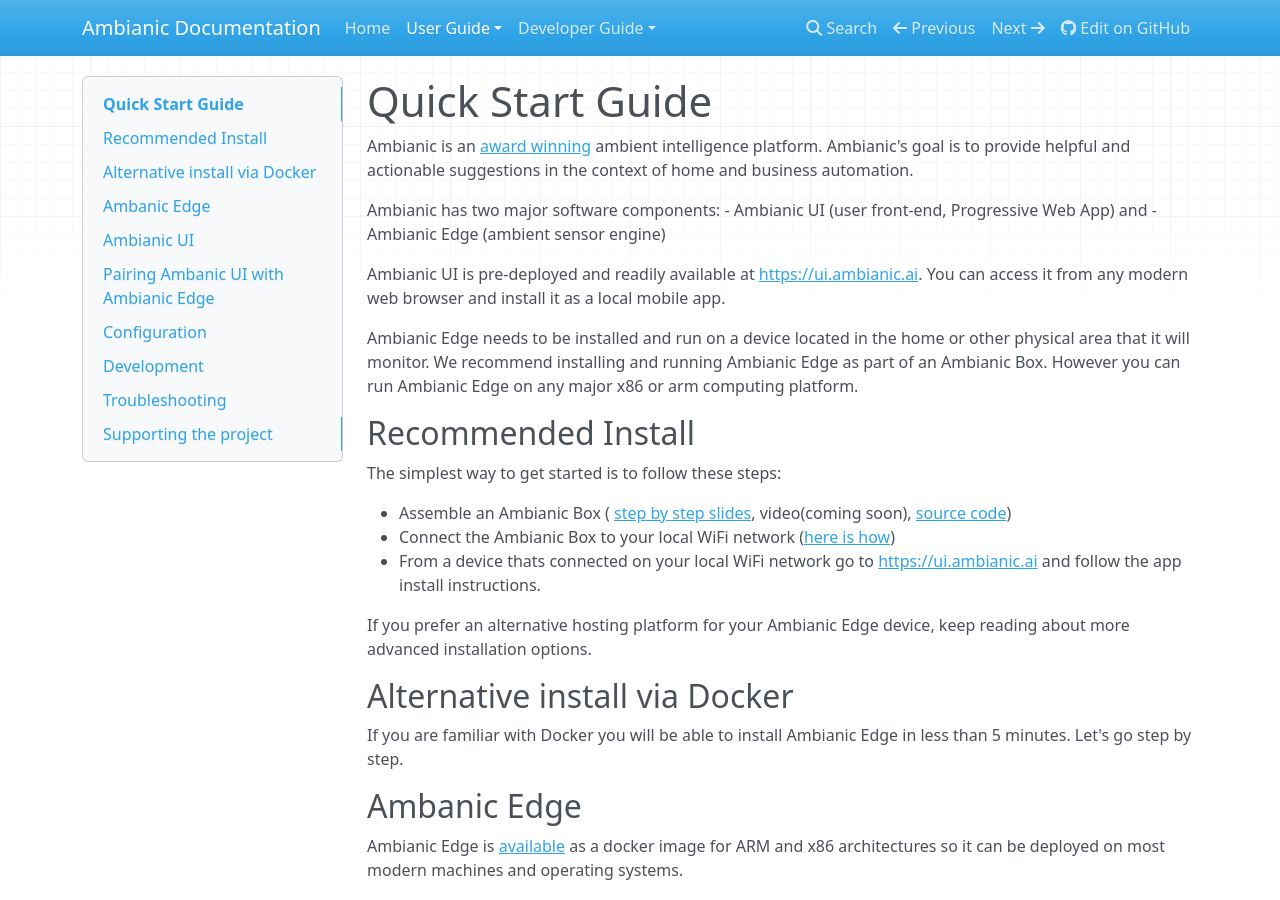
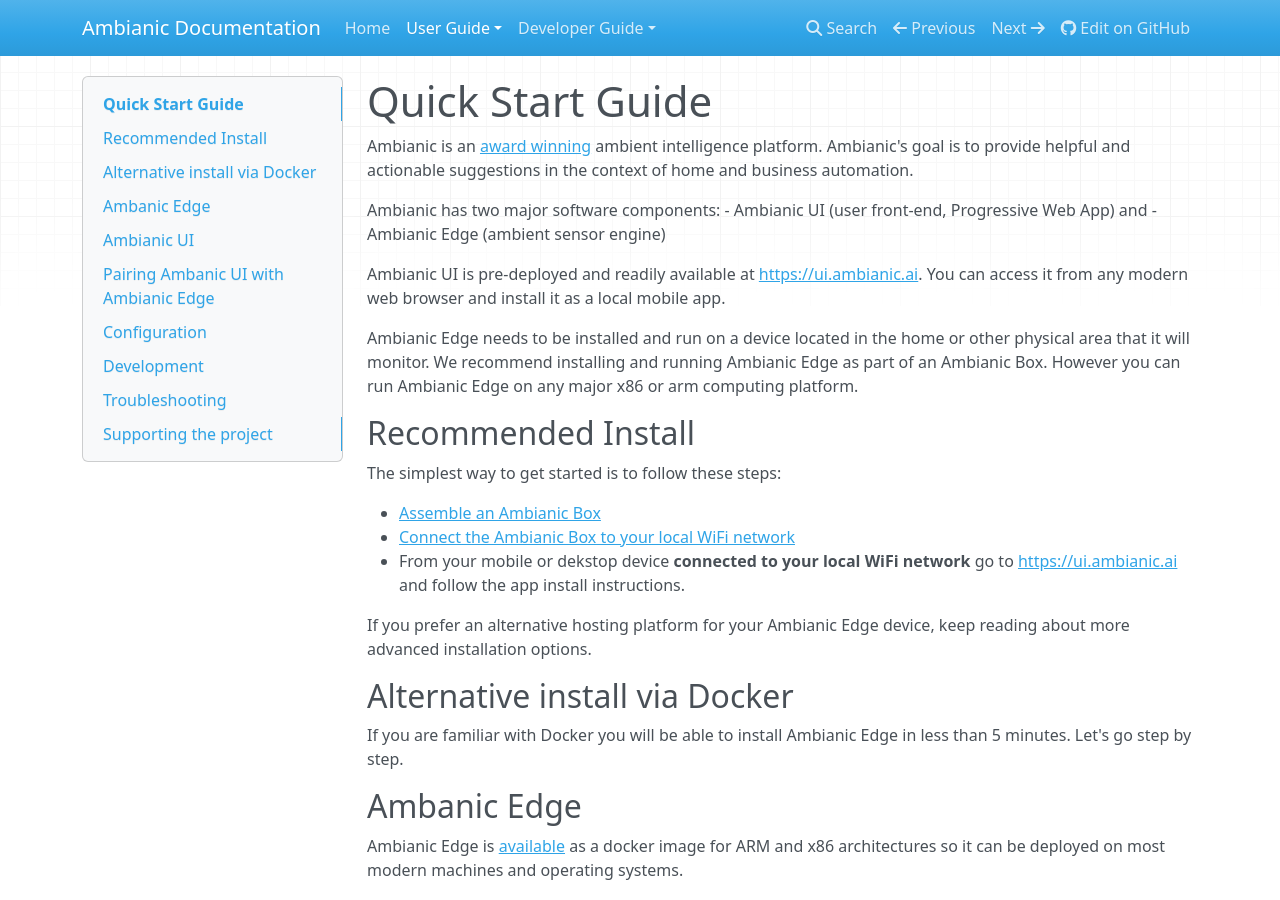
Before and after one commit to ambianic/ambianic-docs, an MkDocs documentation site: the page built from docs-md/users/quickstart.md, in a window 1280 px wide and 900 px high. Built offline with MkDocs 1.6.1, drawn with Linux system fonts in a browser that asks for light colours; nearby versions of some CDN libraries.

Commit message:
docs: update

```diff
--- a/docs-md/users/quickstart.md
+++ b/docs-md/users/quickstart.md
@@ -15,9 +15,9 @@
 
 The simplest way to get started is to follow these steps:
 
-- Assemble an Ambianic Box ( [step by step slides](https://docs.google.com/presentation/d/1c2Wt52JPmUs0BP-XSc2Seeb-17KDfzI1omAuMwRDAhU/edit#slide=id.p2), video(coming soon), [source code](https://github.com/ambianic/ambianic-box))
-- Connect the Ambianic Box to your local WiFi network ([here is how](https://github.com/ambianic/ambianic-rpi-image#first-boot--network-setup))
-- From a device thats connected on your local WiFi network go to [https://ui.ambianic.ai](https://ui.ambianic.ai) and follow the app install instructions.
+- [Assemble an Ambianic Box](ambianicbox.md)
+- [Connect the Ambianic Box to your local WiFi network](https://github.com/ambianic/ambianic-rpi-image#first-boot--network-setup)
+- From your mobile or dekstop device **connected to your local WiFi network** go to [https://ui.ambianic.ai](https://ui.ambianic.ai) and follow the app install instructions.
 
 
 If you prefer an alternative hosting platform for your Ambianic Edge device, keep reading about more advanced installation options.
```
